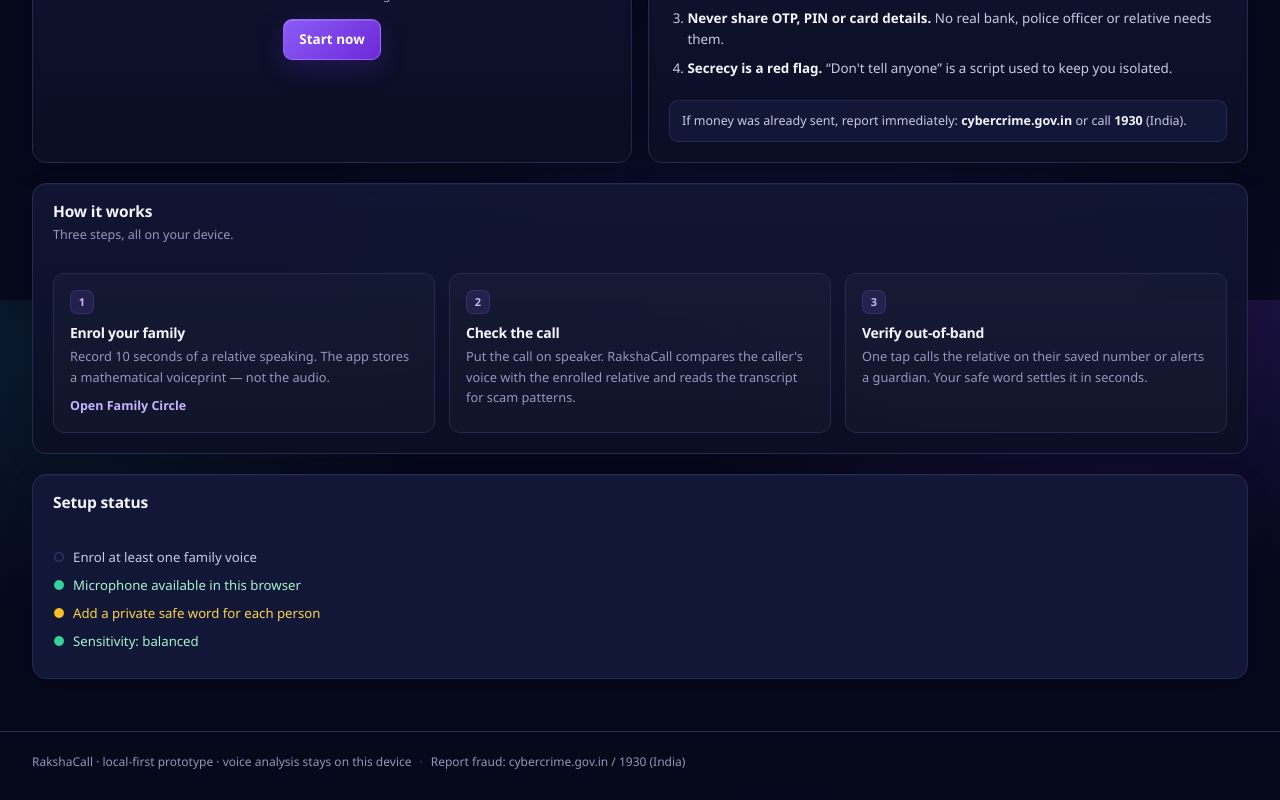
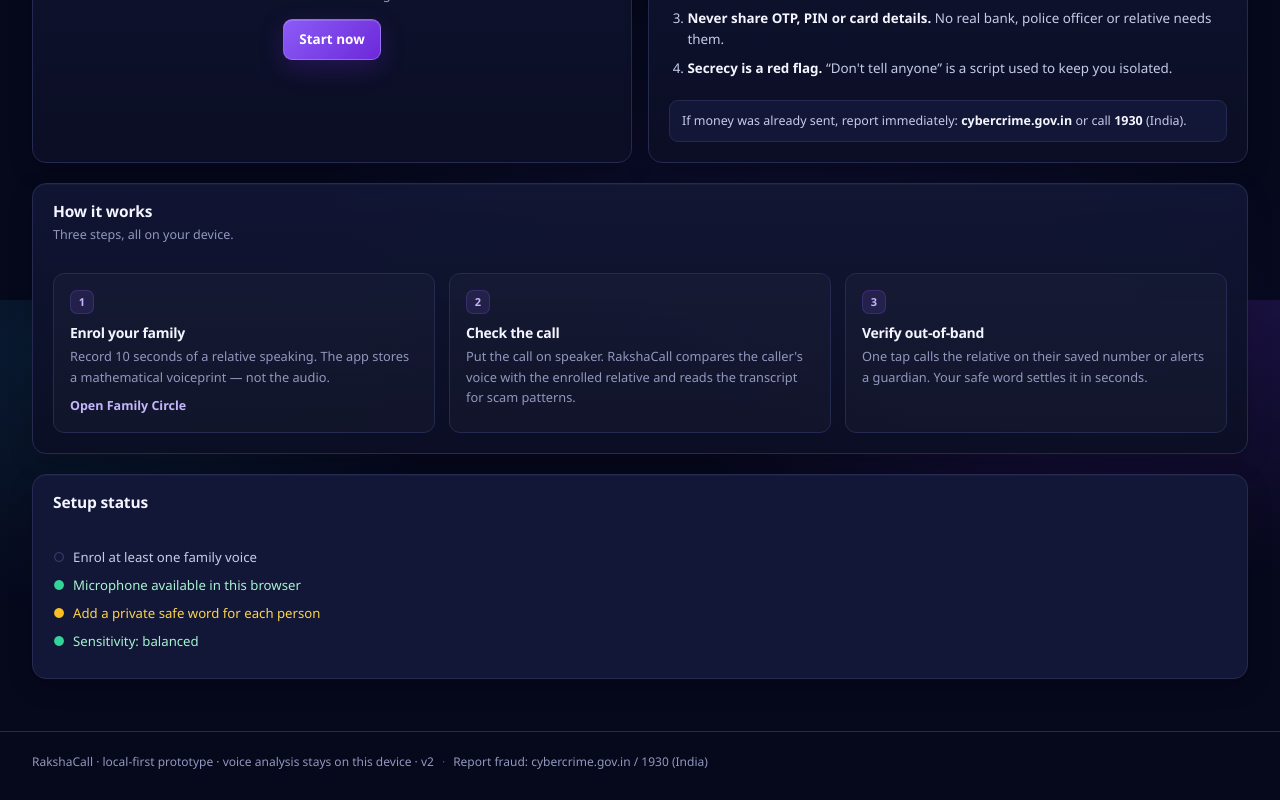
Before and after one commit to udaysaireddy18/rakshacall, a React (Vite) app: page / in a window 1280 px wide. Shown: the part 1300-2100 px from the top of the page. Built offline with nearby package versions, Linux system fonts and the light colour scheme.

Commit message:
chore: bump version marker

```diff
--- a/src/App.jsx
+++ b/src/App.jsx
@@ -299,7 +299,7 @@
         </main>
 
         <footer className="footer container">
-          <span>RakshaCall · local-first prototype · voice analysis stays on this device</span>
+          <span>RakshaCall · local-first prototype · voice analysis stays on this device · v2</span>
           <span className="footer__sep">·</span>
           <span>Report fraud: cybercrime.gov.in / 1930 (India)</span>
         </footer>
```
